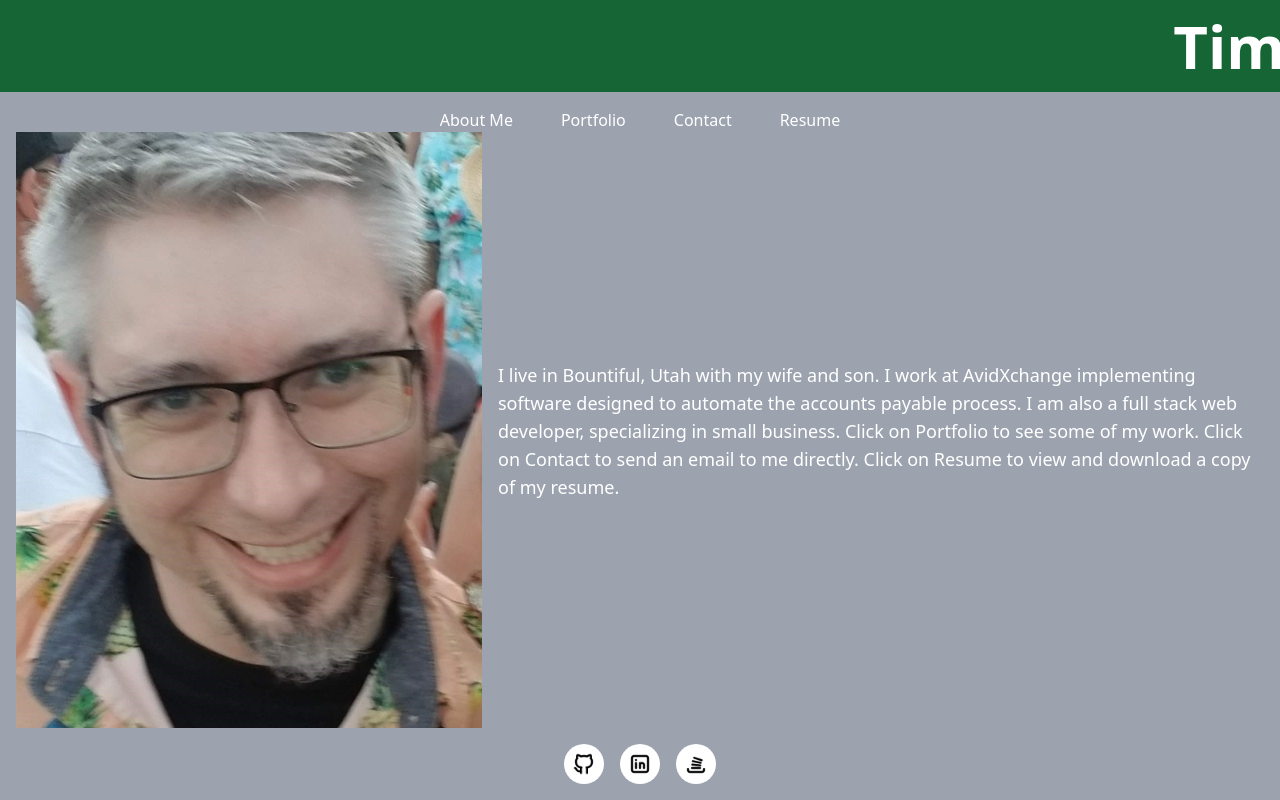
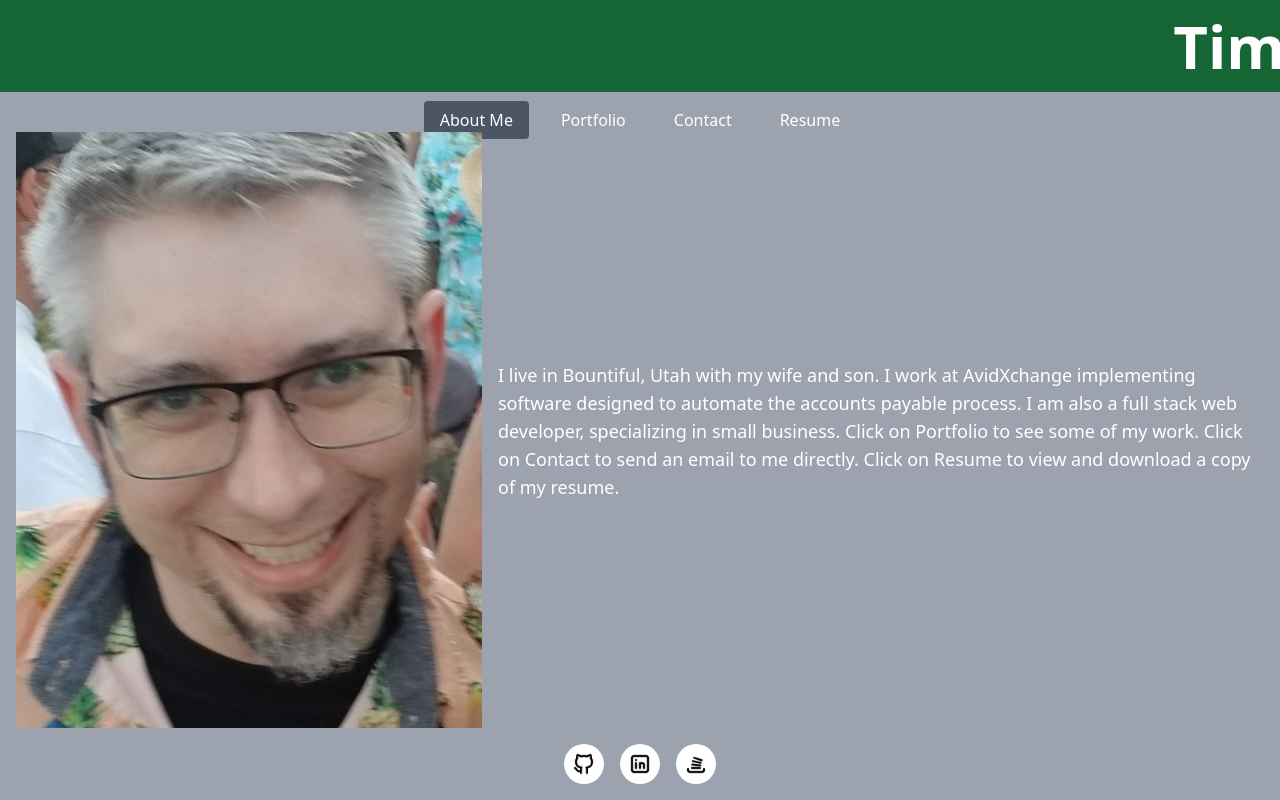
Before and after one commit to tmorgan-dev/react-portfolio, a React (Vite) app: page / in a window 1280 px wide. Built offline with nearby package versions, Linux system fonts and the light colour scheme.

Commit message:
fixed bug in nav bar

```diff
--- a/src/components/Navigation.jsx
+++ b/src/components/Navigation.jsx
@@ -2,7 +2,7 @@ import React, { useState } from "react";
 import { Link, Outlet } from "react-router-dom";
 
 function Navigation() {
-    const [selectedLink, setSelectedLink] = useState(null);
+    const [selectedLink, setSelectedLink] = useState("/");
 
     const handleLinkClick = (event, path) => {
         setSelectedLink(path);
```
